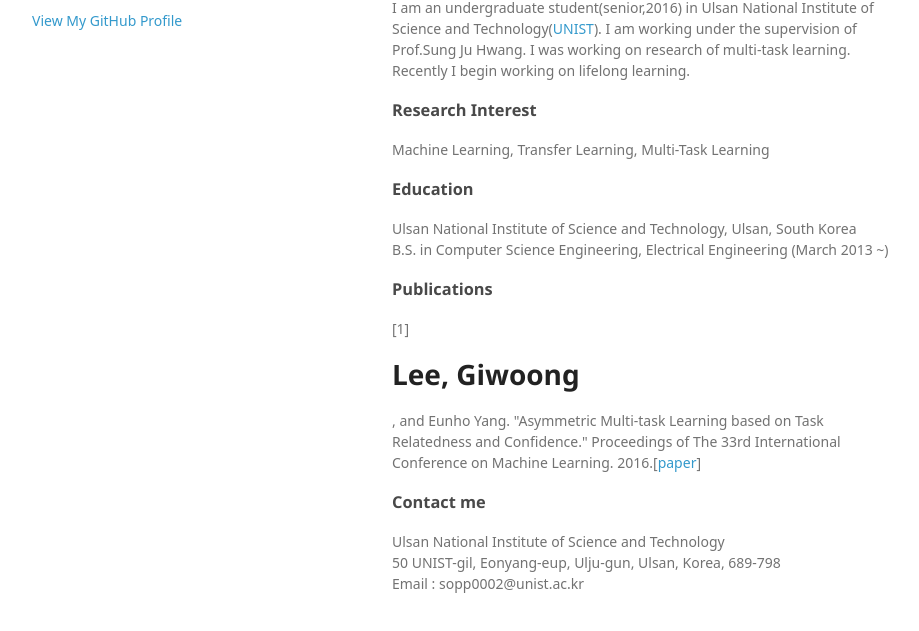
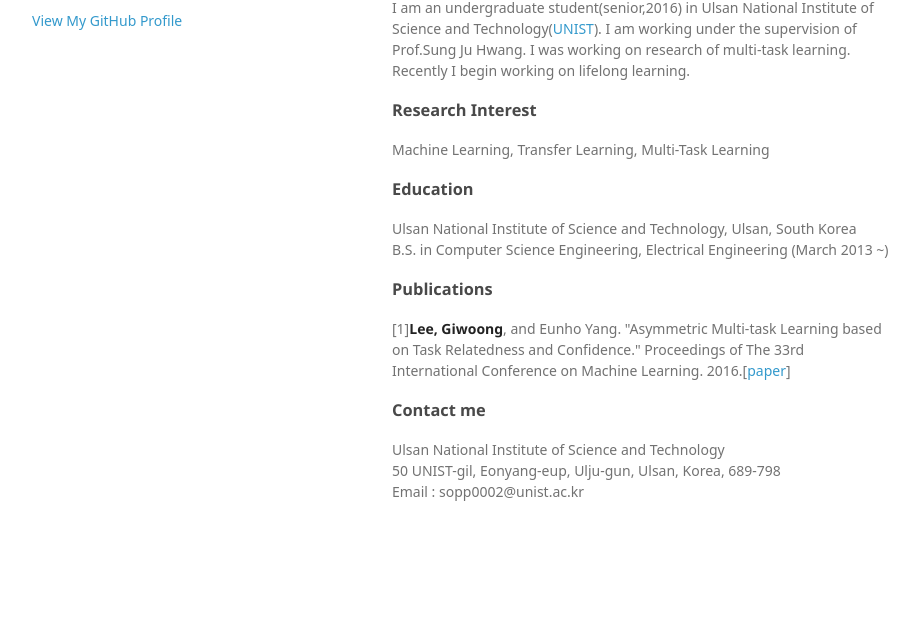
Before and after one commit to BlasterL/blasterl.github.io, a plain HTML site: page index.html in a window 1280 px wide. Shown: the part 99-730 px from the top of the page, without its empty margins (178-1097 px from the left). Drawn offline with Linux system fonts and the light colour scheme; a web font is replaced by a local one.

Commit message:
7.26-3
test3

```diff
--- a/index.html
+++ b/index.html
@@ -42,7 +42,7 @@ B.S. in Computer Science Engineering, Electrical Engineering (March 2013 ~)</p>
 <h3>
 <a id="creating-pages-manually" class="anchor" href="#creating-pages-manually" aria-hidden="true"><span aria-hidden="true" class="octicon octicon-link"></span></a>Publications</h3>
 
-<p>[1]<h1>Lee, Giwoong</h1>, and Eunho Yang. "Asymmetric Multi-task Learning based on Task Relatedness and Confidence." Proceedings of The 33rd International Conference on Machine Learning. 2016.[<a href="http://www.jmlr.org/proceedings/papers/v48/leeb16.pdf">paper</a>]</p>
+<p>[1]<strong>Lee, Giwoong</strong>, and Eunho Yang. "Asymmetric Multi-task Learning based on Task Relatedness and Confidence." Proceedings of The 33rd International Conference on Machine Learning. 2016.[<a href="http://www.jmlr.org/proceedings/papers/v48/leeb16.pdf">paper</a>]</p>
 
 <h3>
 <a id="authors-and-contributors" class="anchor" href="#authors-and-contributors" aria-hidden="true"><span aria-hidden="true" class="octicon octicon-link"></span></a>Contact me</h3>
```
